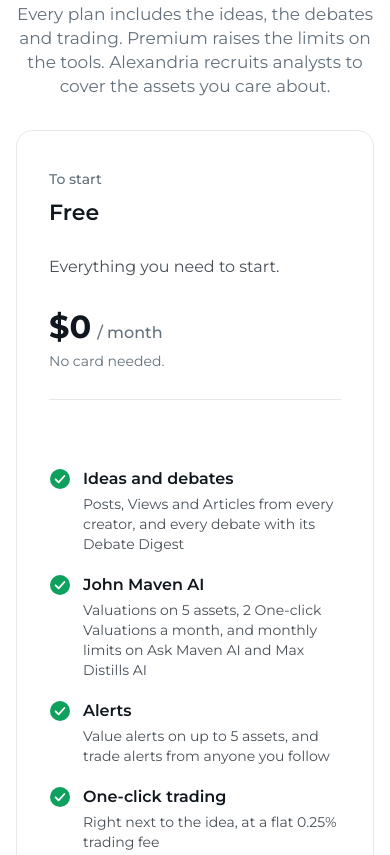
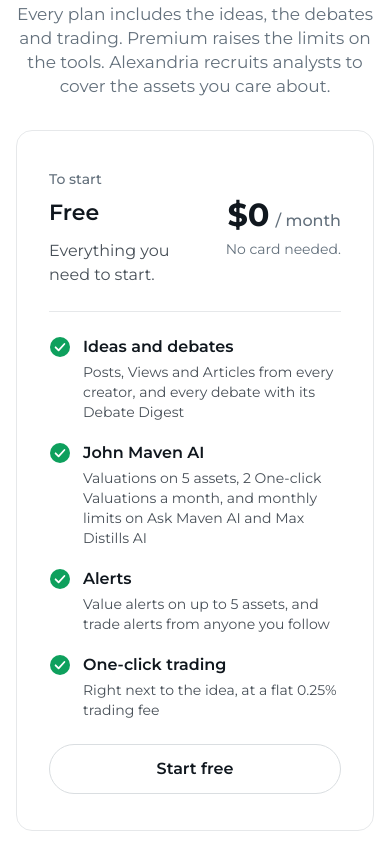
Before and after one commit to nr-hash/delphi-one-website, an Astro site: page / in a window 390 px wide. Shown: the part 7518-8373 px from the top of the page. Built offline with nearby package versions, Linux system fonts and the light colour scheme; Astro itself is replaced by a stand-in of ours; no server answers.

Commit message:
Plans en mobile y tablet: encabezado en 2 columnas
Con los planes apilados (≤900 px), etiqueta, nombre y descripción van a
la izquierda y el precio con su nota a la derecha. Se quitan los
espaciadores que sólo alinean cards lado a lado (hueco grande antes del
primer beneficio en Free) y el badge baja de renglón si no entra.

Co-Authored-By: Claude Opus 5.5 <noreply@anthropic.com>

```diff
--- a/src/styles/global.css
+++ b/src/styles/global.css
@@ -963,3 +963,17 @@ section[tabindex="-1"]:focus{outline:none}
 .phead h3{font-size:18px;line-height:24px;font-weight:600}
 /* every section intro uses the same size below 1001px (Valuations and Portfolio used 16, the rest 17–20) */
 @media (max-width:1000px){ .mf-head .sub{font-size:clamp(17px,.3vw + 15px,20px);line-height:1.4} }
+
+/* plan head on phones and portrait tablets, where the plans stack: who it's for, the name and the
+   description on the left; the price and its note on the right. The rest of the card spans both. */
+@media (max-width:900px){
+  .tier{display:grid;grid-template-columns:minmax(0,1fr) auto;column-gap:16px;row-gap:24px}
+  .tier>*{grid-column:1/-1}
+  .tier>:first-child{grid-column:1;grid-row:1}
+  .tier>.desc{grid-column:1;grid-row:2;margin-top:-12px}
+  .tier>:nth-child(3){grid-column:2;grid-row:1/3;align-self:center;text-align:right;max-width:min(38vw,260px)}
+  .tier>:nth-child(3) .price{justify-content:flex-end}
+  .tier>.grow{display:none} /* the spacer only aligns buttons across side-by-side cards */
+  .tiers .feats>.label:empty{display:none} /* same: the empty label only aligns the lists across cards */
+  .tier .row{flex-wrap:wrap;justify-content:flex-start;gap:6px 10px} /* the badge drops under the label instead of squeezing it */
+}
```
Also changed, not shown: README.md.
